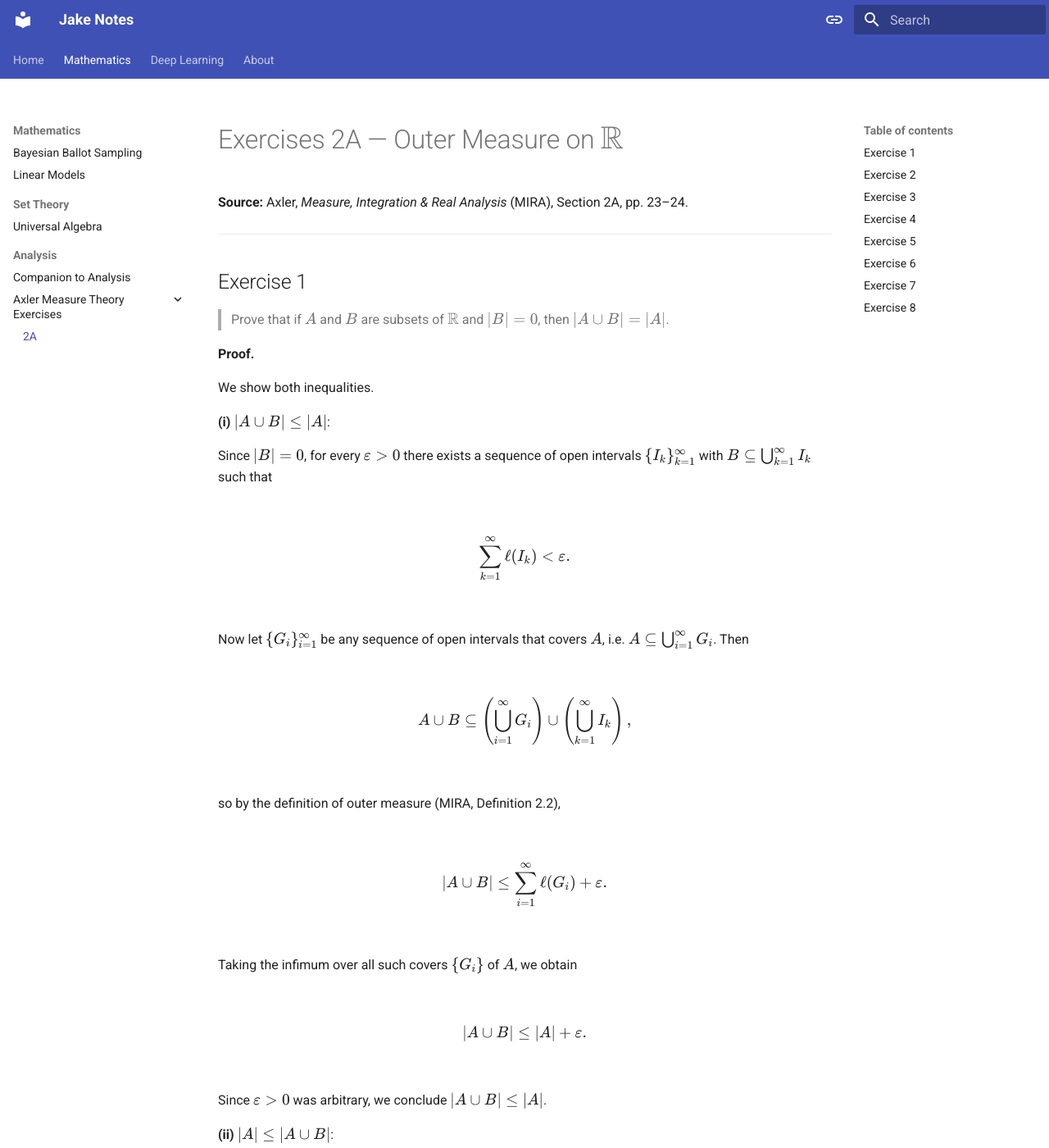
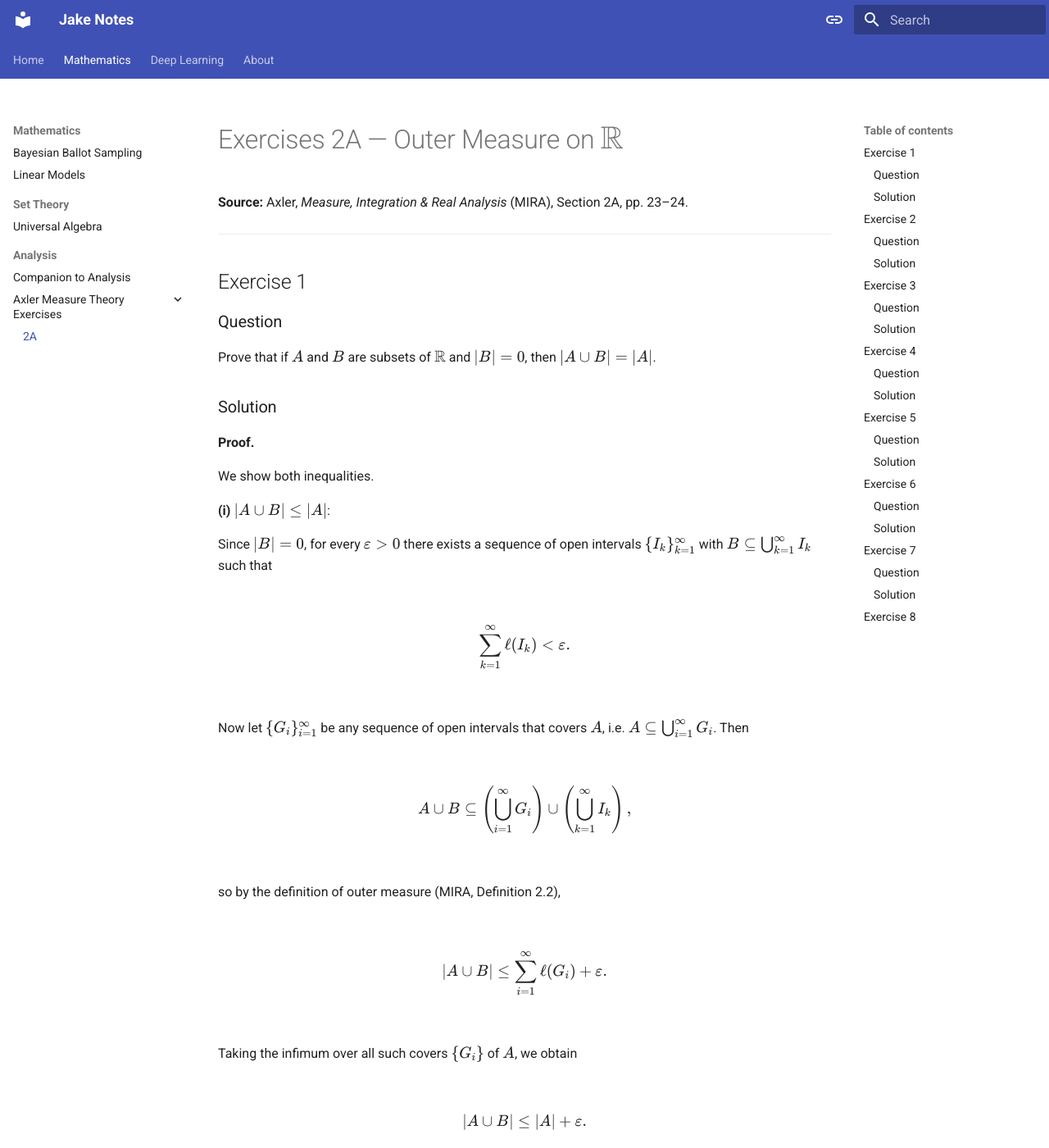
Before and after one commit to JakeRobertBaker/jakerobertbaker.github.io, an MkDocs documentation site: the page built from docs/mathematics/analysis/axler_measure_theory_exercises/Axler_Measure_Theory_Exercises_2A.md, in a window 1280 px wide and 1400 px high. Shown: the whole window at 82% size. Built offline with MkDocs 1.6.1 and Material for MkDocs 9.7.7, drawn with Linux system fonts in a browser that asks for light colours; some web fonts are replaced; some of the changed text lies outside the part shown.

```diff
--- a/docs/mathematics/analysis/axler_measure_theory_exercises/Axler_Measure_Theory_Exercises_2A.md
+++ b/docs/mathematics/analysis/axler_measure_theory_exercises/Axler_Measure_Theory_Exercises_2A.md
@@ -7,7 +7,11 @@
 
 ## Exercise 1
 
-> Prove that if $A$ and $B$ are subsets of $\mathbb{R}$ and $|B| = 0$, then $|A \cup B| = |A|$.
+### Question
+
+Prove that if $A$ and $B$ are subsets of $\mathbb{R}$ and $|B| = 0$, then $|A \cup B| = |A|$.
+
+### Solution
 
 **Proof.**
 
@@ -51,8 +55,11 @@ Combining (i) and (ii), we have $|A \cup B| = |A|$. $\blacksquare$
 
 ## Exercise 2
 
-> Suppose $A \subseteq \mathbb{R}$ and $t \in \mathbb{R}$. Let $tA = \{ta : a \in A\}$. Prove that $|tA| = |t|\,|A|$.
-> [Assume that $0 \cdot \infty$ is defined to be $0$.]
+### Question
+
+Suppose $A \subseteq \mathbb{R}$ and $t \in \mathbb{R}$. Let $tA = \{ta : a \in A\}$. Prove that $|tA| = |t|\,|A|$. [Assume that $0 \cdot \infty$ is defined to be $0$.]
+
+### Solution
 
 **Proof.**
 
@@ -90,7 +97,11 @@ Combining both inequalities, $|tA| = |t|\,|A|$. $\blacksquare$
 
 ## Exercise 3
 
-> Prove that if $A, B \subseteq \mathbb{R}$ and $|A| < \infty$, then $|B \setminus A| \geq |B| - |A|$.
+### Question
+
+Prove that if $A, B \subseteq \mathbb{R}$ and $|A| < \infty$, then $|B \setminus A| \geq |B| - |A|$.
+
+### Solution
 
 **Proof.**
 
@@ -110,7 +121,11 @@ $$
 
 ## Exercise 4
 
-> Suppose $F$ is a subset of $\mathbb{R}$ with the property that every open cover of $F$ has a finite subcover. Prove that $F$ is closed and bounded.
+### Question
+
+Suppose $F$ is a subset of $\mathbb{R}$ with the property that every open cover of $F$ has a finite subcover. Prove that $F$ is closed and bounded.
+
+### Solution
 
 **Key idea:** If a set is not closed, it is missing a limit point $x$. Build an open cover of $F$ that nibbles toward $x$ but never reaches it, so any finite subcover leaves out a ball around $x$ — contradicting the existence of points of $F$ arbitrarily close to $x$.
 
@@ -154,7 +169,11 @@ The collection $\{(-k, k)\}_{k=1}^{\infty}$ is an open cover of $F$, since $F \s
 
 ## Exercise 5
 
-> Suppose $\mathcal{A}$ is a set of closed subsets of $\mathbb{R}$ such that $\bigcap_{F \in \mathcal{A}} F = \emptyset$. Prove that if $\mathcal{A}$ contains at least one bounded set, then there exist $n \in \mathbb{Z}^+$ and $F_1, \ldots, F_n \in \mathcal{A}$ such that $F_1 \cap \cdots \cap F_n = \emptyset$.
+### Question
+
+Suppose $\mathcal{A}$ is a set of closed subsets of $\mathbb{R}$ such that $\bigcap_{F \in \mathcal{A}} F = \emptyset$. Prove that if $\mathcal{A}$ contains at least one bounded set, then there exist $n \in \mathbb{Z}^+$ and $F_1, \ldots, F_n \in \mathcal{A}$ such that $F_1 \cap \cdots \cap F_n = \emptyset$.
+
+### Solution
 
 **Proof.**
 
@@ -196,11 +215,15 @@ Since $\hat{F}, F_1, \ldots, F_n$ are all elements of $\mathcal{A}$, we have exh
 
 ## Exercise 6
 
-> Prove that if $a, b \in \mathbb{R}$ and $a < b$, then
->
+### Question
+
+Prove that if $a, b \in \mathbb{R}$ and $a < b$, then
+
 $$
 |(a,b)| = |[a,b)| = |(a,b]| = b - a.
 $$
+
+### Solution
 
 **Key idea:** Each interval differs from $[a,b]$ by at most one endpoint, and single points have outer measure zero, so Ex 1 does all the work.
 
@@ -230,11 +253,15 @@ $$
 
 ## Exercise 7
 
-> Suppose $a, b, c, d \in \mathbb{R}$ with $a < b$ and $c < d$. Prove that
->
+### Question
+
+Suppose $a, b, c, d \in \mathbb{R}$ with $a < b$ and $c < d$. Prove that
+
 $$
 |(a,b) \cup (c,d)| = (b-a) + (d-c) \quad \text{if and only if} \quad (a,b) \cap (c,d) = \emptyset.
 $$
+
+### Solution
 
 **Key idea:** The "only if" direction uses a direct computation after noting the union collapses to a single interval when the two intervals overlap. The "if" direction uses a covering argument: any cover of $(a,b)\cup(c,d)$ can be combined with an efficient cover of the gap $[b,c]$ to yield a cover of a larger interval whose length is known, giving a contradiction if the total is too small.
 
```
Also changed, not shown: example_template.md (+5 -12 lines).
